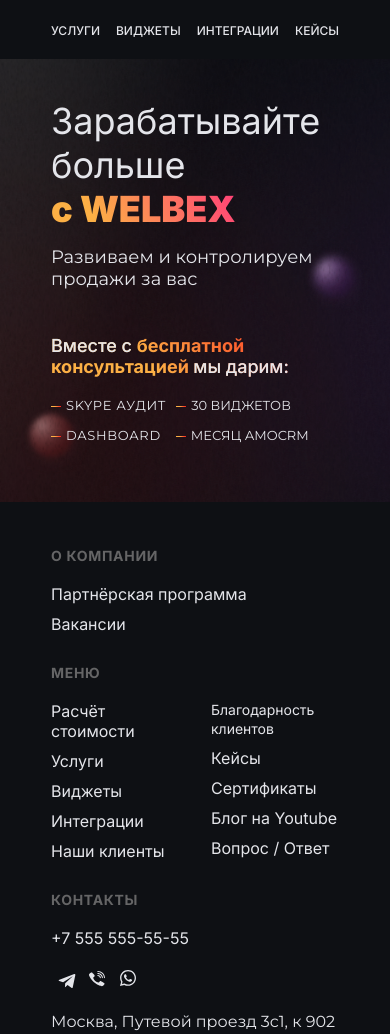
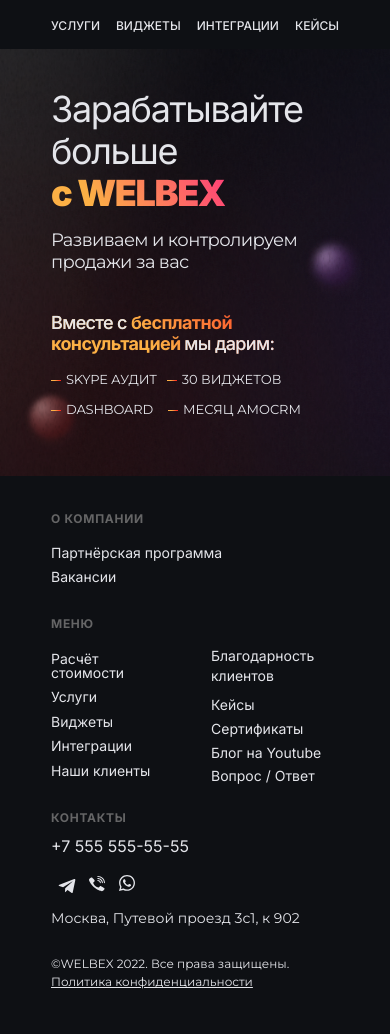
Before and after one commit to Polinasss/Welbex-timer, a plain HTML site: page src/index.html in a window 390 px wide. Shown: the top 1034 px of the page. Drawn offline with Linux system fonts and the light colour scheme.

Commit message:
fix: fix nav media320

```diff
--- a/src/scss/_media320.scss
+++ b/src/scss/_media320.scss
@@ -15,7 +15,9 @@
         max-width: 288px;
     }
     header {
-        padding: 20px 0;
+        position: fixed;
+        width: 100%;
+        padding: 15px 0;
         background-color: $bgBlack;
         .container {
             .logo {
@@ -41,7 +43,7 @@
     }
 
     main {
-        padding-top: 40px;
+        padding-top: 88px;
         padding-bottom: 59px;
         .container {
             flex-direction: column;
@@ -50,21 +52,27 @@
                 .greetings__h1 {
                     font-size: 2.25rem;
                     margin: 0;
+                    line-height: 117%;
+                    letter-spacing: -0.085rem;
                 }
                 .greetings__p {
                     margin-top: 15px;
                     margin-bottom: 0;
+                    letter-spacing: -0.04rem;
                 }
             }
 
             .description {
                 max-width: 272px;
                 text-align: left;
-                padding-top: 45px;
+                padding-top: 39px;
                 .description__h2 {
-                    letter-spacing: 0;
-                    margin: 0 0 20px;
+                    letter-spacing: -0.04rem;
+                    margin: 0 0 17px;
                     text-transform: none;
+                    .description__span {
+                        letter-spacing: -0.04rem;
+                    }
                 }
                 .description__gifts {
                     flex-direction: column-reverse;
@@ -80,6 +88,7 @@
                             font-size: 0.8125rem;
                             margin: 0;
                             white-space: nowrap;
+                            letter-spacing: -0.01rem;
                         }
                         .description__h3::before, .description__h3::after {
                             content: url('../../src/images/line.png');
@@ -125,7 +134,8 @@
     }
 
     footer {
-        padding-top: 45px;
+        padding-top: 36px;
+        padding-bottom: 60px;
         background-color: $bgBlack;
         .container {
             .footer__info {
@@ -138,10 +148,22 @@
                     padding: 0;
                     margin: 0;
                     width: 100%;
+                    line-height: 85%;
+                    .footer__h3{
+                        font-size: 12px;
+                    }
+                    .footer__ul {
+                        .footer__li {
+                            .footer__a {
+                                font-size: 14px;
+                            }
+                        }
+                    }
                     }
                     .footer__section:nth-child(2) {
                         max-width: 116px;
-                        margin-top: 30px;
+                        margin-top: 34px;
+                        line-height: 90%;
                     }
                     .footer__section:nth-child(3) {
                         margin-top: 56px;
@@ -166,6 +188,15 @@
                     .footer__section {
                         margin-top: 30px;
                         text-align: left;
+                        line-height: 60%;
+                    .footer__h3{
+                        font-size: 12px;
+                    }
+                    .footer__ul {
+                        .footer__li {
+                            font-size: 14px;
+                        }
+                    }
                     }
                 }
             }
```
Also changed, not shown: src/css/style.css, src/images/Mobile.png (added), 1 other file.
